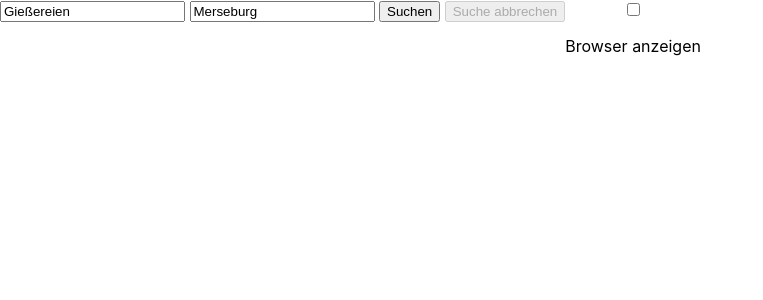
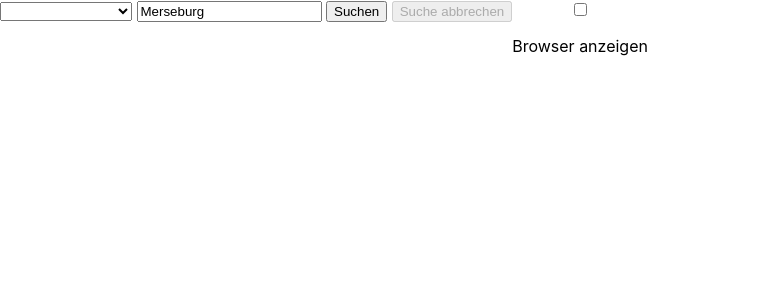
Before and after one commit to alexiiko/website-lead-automation, a Svelte app in the folder frontend/: page / in a window 1280 px wide. Shown: the top 300 px of the page, without its empty margins (0-763 px from the left). Built offline with nearby package versions, Linux system fonts and the light colour scheme.

Commit message:
added functionality to choose between industries (loads from a json file)

```diff
--- a/frontend/src/App.svelte
+++ b/frontend/src/App.svelte
@@ -2,6 +2,10 @@
   import { SearchForWebsites } from "../wailsjs/go/main/App"
   import { TakeScreenshotOfWebsite } from "../wailsjs/go/main/App"
   import { ResetScreenshotsDir } from "../wailsjs/go/main/App"
+
+  import data from "./data.json"
+  let availableIndustries = data[1].industries
+  let selectedIndustry = ""
 
   let statusText = ""
   let statusTextScreenshots = ""
@@ -72,13 +76,18 @@
 </script>
 
 <main>
-  <div id="inputs-container" class="inputs-container">
-    <div id="inputs">
-      <input id="industry-input" placeholder="Unternehmen" bind:value={industry}/>
-      <input id="city-input" placeholder="Stadt" bind:value={city}/>
+    <div id="inputs-container" class="inputs-container">
+      <div id="inputs">
+        <select bind:value={selectedIndustry} required disabled={!searchButtonActive} name="industries" id="industries-select">
+        {#each availableIndustries as industry}
+          <option value={industry}>{industry}</option>
+        {/each}
+      </select>
 
-      <button on:click={main} disabled={!searchButtonActive}>Suchen</button>
-      <button disabled={searchButtonActive}>Suche abbrechen</button>
+        <input id="city-input" placeholder="Stadt" bind:value={city}/>
+
+        <button on:click={main} disabled={!searchButtonActive}>Suchen</button>
+        <button disabled={searchButtonActive}>Suche abbrechen</button>
     </div>
 
     <div id="headless-checkbox-container">
@@ -89,6 +98,7 @@
   <p style="white-space: pre-line;">{statusTextUrls}</p>
   <p style="white-space: pre-line;">{statusText}</p>
   <p style="white-space: pre-line;">{statusTextScreenshots}</p>
+
 </main>
 
 <style>
--- /dev/null
+++ b/frontend/src/data.json
@@ -0,0 +1,15 @@
+[
+  {
+    "searched_for_websites": false
+  },
+  {
+    "industries": [
+      "Autoreparaturen",
+      "Baufirmen",
+      "Dachdecker",
+      "Gebäudereinigung",
+      "Kfz-Reparaturen",
+      "Malerbetriebe"
+    ]
+  }
+]
```
